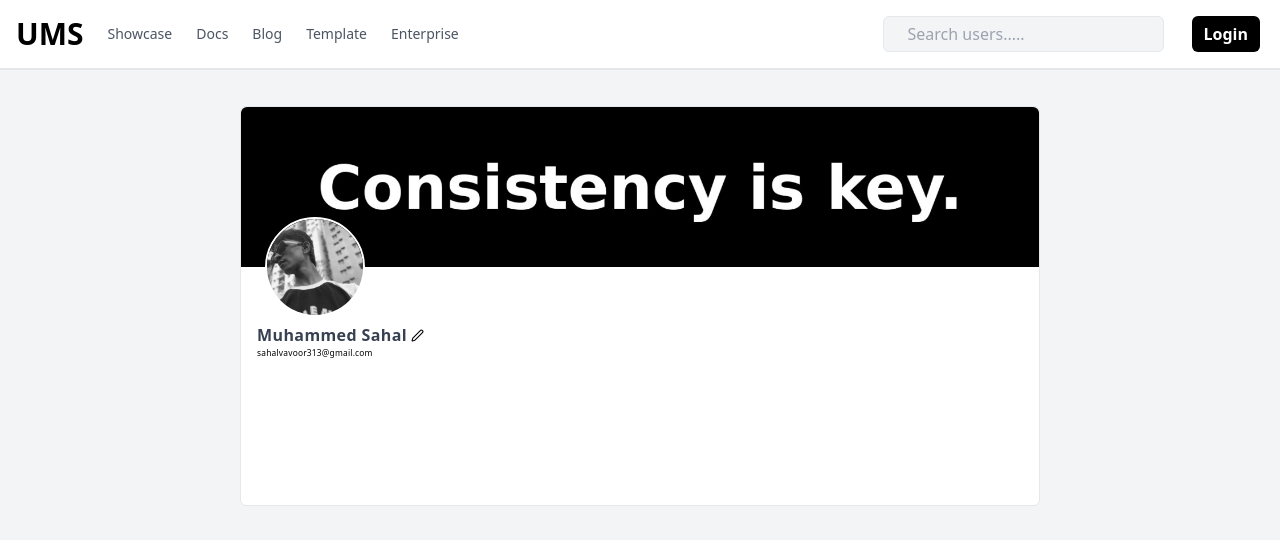
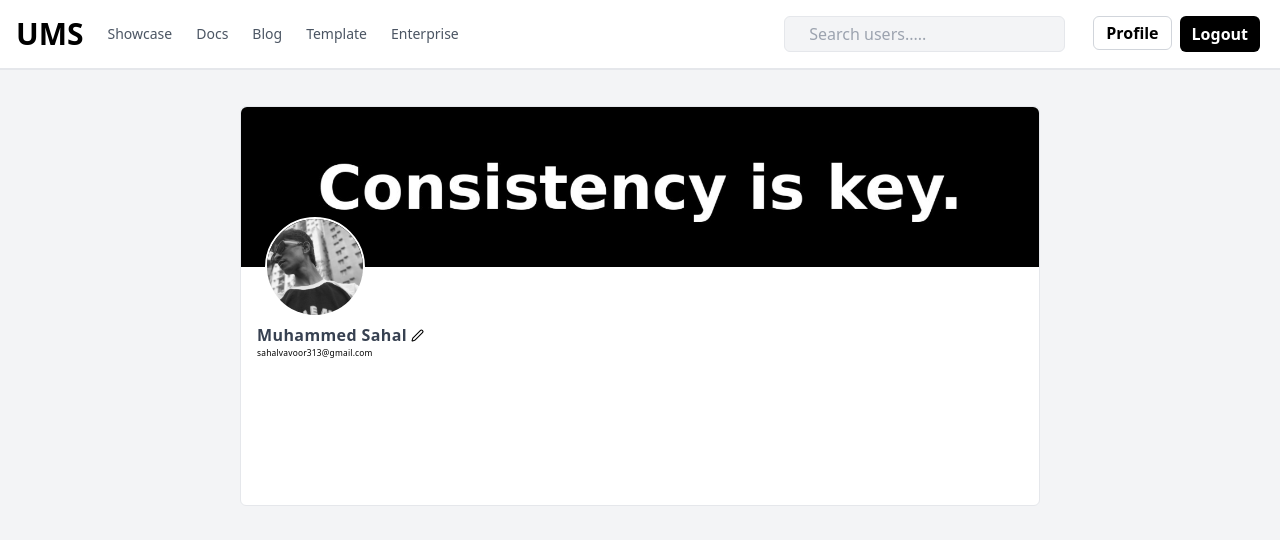
Before and after one commit to sahhhall/UMSMern, a React (Vite) app in the folder frontend/: page /user/profile in a window 1280 px wide. Shown: the top 540 px of the page. Built offline with nearby package versions, Linux system fonts and the light colour scheme; sample sign-in values are in the browser's storage.

Commit message:
feat: created skelton for user profile
- protected route as profile
- added logout functionality

```diff
--- a/frontend/src/components/NavBar/Navbar.jsx
+++ b/frontend/src/components/NavBar/Navbar.jsx
@@ -1,19 +1,37 @@
 import React from "react";
 import Button from "../common/Button";
-import { useNavigate } from "react-router-dom";
-
+import { Link, useLocation, useNavigate } from "react-router-dom";
+import { useDispatch,useSelector } from "react-redux";
+import { logoutAuth } from "../../redux/slices/authslice";
 const Navbar = () => {
   const navItems = ["Showcase", "Docs", "Blog", "Template", "Enterprise"];
-  const navigate = useNavigate()
+  const navigate = useNavigate();
+  const { userInfo } = useSelector((state) => state.auth);
+  const dispatch  = useDispatch();
   const handleLoginClick = () => {
-    navigate('/user/login')
+    navigate("/user/login");
+  };
+  const handeLogout = async() => {
+    try {
+      dispatch(logoutAuth())
+    } catch (err) {
+      alert(err)
+    }
   }
   return (
     <div className="w-full  flex justify-between  border-b-2  py-4 ps-4 pe-5">
       <div className="flex sm:w-50 items-center sm:gap-1 lg:gap-6">
-        <h1 className="font-extrabold text-3xl cursor-pointer" onClick={()=> navigate('/')} >UMS</h1>
+        <h1
+          className="font-extrabold text-3xl cursor-pointer"
+          onClick={() => navigate("/")}
+        >
+          UMS
+        </h1>
         {navItems.map((item, index) => (
-          <h3 key={index} className="text-gray-600 text-sm  hover:text-black cursor-pointer">
+          <h3
+            key={index}
+            className="text-gray-600 text-sm  hover:text-black cursor-pointer"
+          >
             {item}
           </h3>
         ))}
@@ -24,7 +42,31 @@ const Navbar = () => {
           placeholder="Search users....."
           className="px-6   border rounded-md outline-none bg-gray-100"
         />
-        <Button onClick={handleLoginClick}   text="Login" bgColor="bg-black" textColor="text-white" />
+        {userInfo ? (
+          <div className="flex gap-2">
+            <Link to="/user/profile">
+            <Button
+              onClick={null}
+              text="Profile"
+              bgColor="bg-white"
+              textColor="text-black"
+            />
+            </Link>
+            <Button
+              onClick={handeLogout}
+              text="Logout"
+              bgColor="bg-black"
+              textColor="text-white"
+            />
+          </div>
+        ) : (
+          <Button
+            onClick={handleLoginClick}
+            text="Login"
+            bgColor="bg-black"
+            textColor="text-white"
+          />
+        )}
       </div>
     </div>
   );
--- /dev/null
+++ b/frontend/src/components/UserProfileSkelton.jsx
@@ -0,0 +1,19 @@
+import React from "react";
+
+const UserProfileSkelton = () => {
+  return (
+    <div className="w-full h-[97vh] flex flex-col items-center bg-gray-100">
+      <div className="w-[50rem] bg-white h-[50vh] mt-9 border rounded-md ">
+        <div className="w-full h-[20vh]  top-[31px] rounded-t-md  bg-gray-200 animate-pulse"></div>
+        <div className="flex mt-14 ms-4 items-center">
+          <div className="w-[200px] h-[20px] bg-gray-300 animate-pulse"></div>
+        </div>
+        <div className="flex mt-2 ms-4 items-center">
+          <div className="w-[250px] h-[15px] bg-gray-300 animate-pulse"></div>
+        </div>
+      </div>
+    </div>
+  );
+};
+
+export default UserProfileSkelton;
--- a/frontend/src/pages/User/UserLogin.jsx
+++ b/frontend/src/pages/User/UserLogin.jsx
@@ -49,7 +49,7 @@ const UserLogin = () => {
         password: "",
       });
       navigate("/");
-      toast.success("welcome back");
+      toast.success(`welcome back ${res.name}`);
     } catch (err) {
       console.log(err.data?.message || err.error);
       setLoginError(err.data?.message);
--- /dev/null
+++ b/frontend/src/routes/ProtectedRoute.jsx
@@ -0,0 +1,14 @@
+import React from 'react';
+import { Navigate } from 'react-router-dom';
+import { useSelector } from 'react-redux';
+
+const ProtectedRoute = ({ children }) => {
+  const { userInfo } = useSelector((state) => state.auth);
+
+  if (!userInfo) {
+    return  <Navigate to="/" />
+  };
+  return children;
+};
+
+export default ProtectedRoute;
--- a/frontend/src/routes/router.jsx
+++ b/frontend/src/routes/router.jsx
@@ -1,27 +1,41 @@
+import React from "react";
 import { createBrowserRouter } from "react-router-dom";
 import AdminDashBoard from "../pages/Admin/AdminDashBoard";
 import AdminLogin from "../pages/Admin/AdminLogin";
-import AdminSignup from "../pages/Admin/AdminSignup";
-import UserDashboard from "../pages/User/UserDashboard";
+import { wait } from "../utils/wait";
+const LazyUserProfile = React.lazy(() =>
+  wait(3000).then(() => import("../pages/User/UserDashboard"))
+);
 import UserLogin from "../pages/User/UserLogin";
 import UserSIgnup from "../pages/User/UserSIgnup";
 import Home from "../pages/Home";
 import MainLayout from "../layouts/MainLayout";
+import UserProfileSkelton from "../components/UserProfileSkelton";
+import ProtectedRoute from "./ProtectedRoute";
 
 const routes = createBrowserRouter([
   {
-    path: '/',
+    path: "/",
     element: <MainLayout />,
     children: [
-      { path: '', element: <Home /> },
-      { path: 'admin', element: <AdminDashBoard /> },
-      { path: 'admin/login', element: <AdminLogin /> },
-      { path: 'user/profile', element: <UserDashboard /> },
-      { path: 'user/login', element: <UserLogin /> },
-      { path: 'user/signup', element: <UserSIgnup /> },
+      { path: "", element: <Home /> },
+      { path: "admin", element: <AdminDashBoard /> },
+      { path: "admin/login", element: <AdminLogin /> },
+      {
+        path: "user/profile",
+        element: (
+          <ProtectedRoute>
+            <React.Suspense fallback={<UserProfileSkelton />}>
+              <LazyUserProfile />
+            </React.Suspense>
+          </ProtectedRoute>
+        ),
+      },
+      { path: "user/login", element: <UserLogin /> },
+      { path: "user/signup", element: <UserSIgnup /> },
       // { path: '*', element: <NotFound /> },
     ],
   },
 ]);
 
-export default routes
+export default routes;
--- /dev/null
+++ b/frontend/src/utils/wait.js
@@ -0,0 +1,5 @@
+export const wait = (ms) => {
+  return new Promise((resolve) => {
+    setTimeout(resolve, ms);
+  });
+};
```
